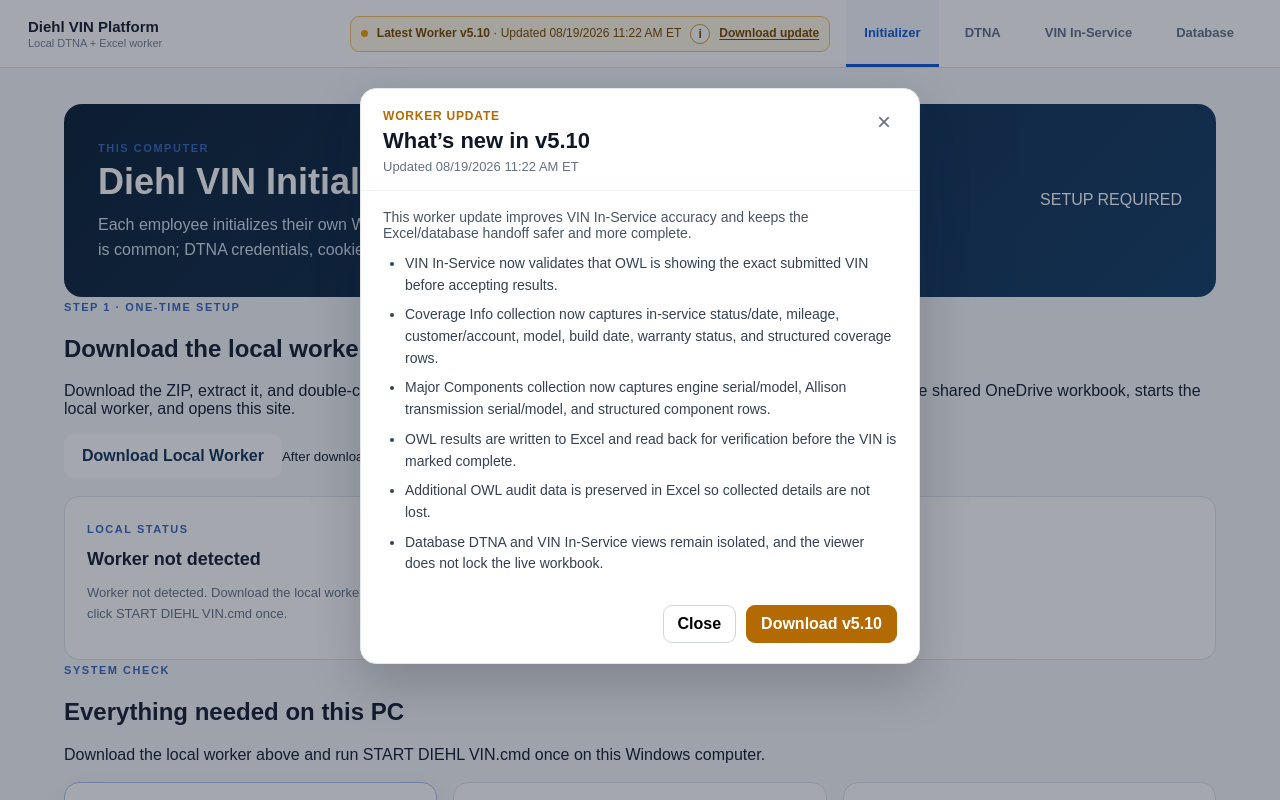
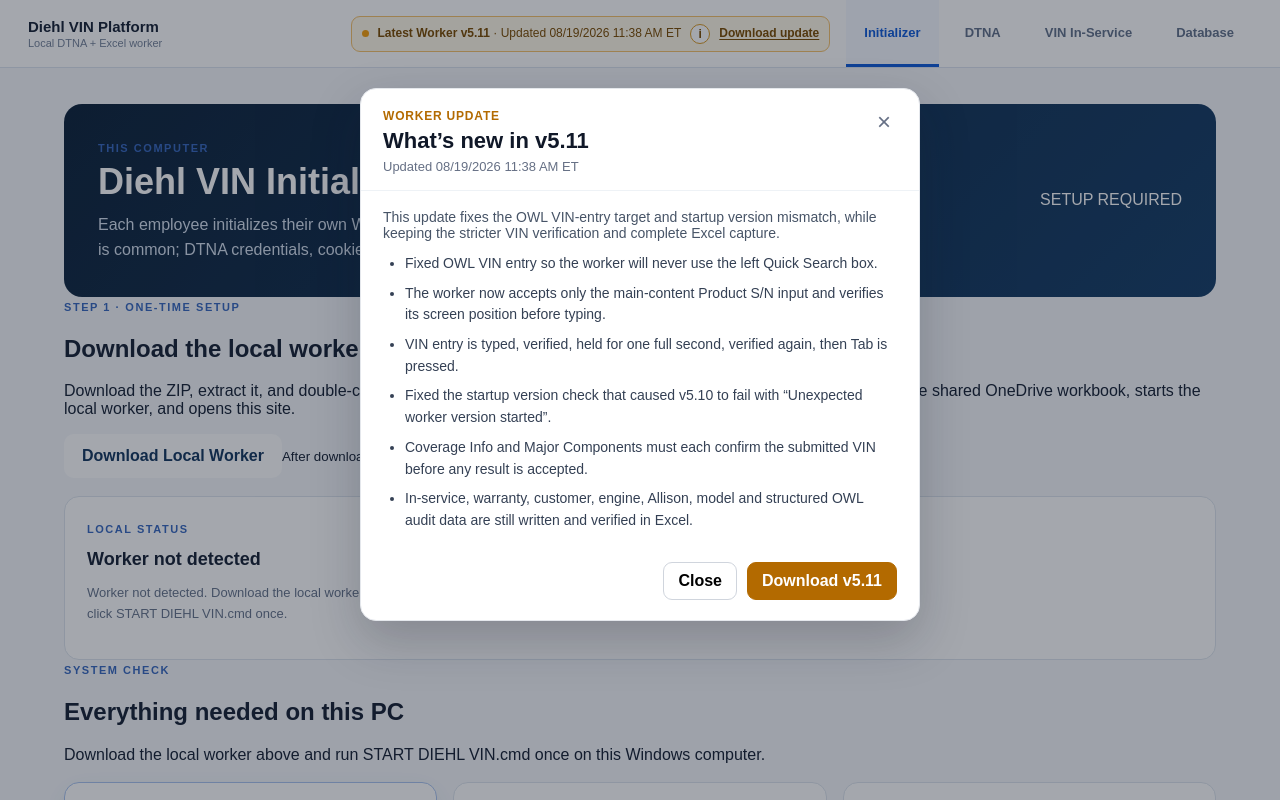
Before and after one commit to Wickey23/Diehl-vin-platform, a Next.js app: page / in a window 1280 px wide. Both pictures are taken after a click on the button "What's new in this worker update". Shown: the top 800 px of the page. Built offline with nearby package versions, Linux system fonts and the light colour scheme; no server answers.

Commit message:
Update worker notice for v5.11 strict OWL fix

```diff
--- a/components/top-tabs.tsx
+++ b/components/top-tabs.tsx
@@ -11,15 +11,15 @@
   { href: '/database', label: 'Database' },
 ];
 
-const LATEST_WORKER_VERSION = '5.10';
-const LATEST_WORKER_UPDATED = '08/19/2026 11:22 AM ET';
+const LATEST_WORKER_VERSION = '5.11';
+const LATEST_WORKER_UPDATED = '08/19/2026 11:38 AM ET';
 const RELEASE_NOTES = [
-  'VIN In-Service now validates that OWL is showing the exact submitted VIN before accepting results.',
-  'Coverage Info collection now captures in-service status/date, mileage, customer/account, model, build date, warranty status, and structured coverage rows.',
-  'Major Components collection now captures engine serial/model, Allison transmission serial/model, and structured component rows.',
-  'OWL results are written to Excel and read back for verification before the VIN is marked complete.',
-  'Additional OWL audit data is preserved in Excel so collected details are not lost.',
-  'Database DTNA and VIN In-Service views remain isolated, and the viewer does not lock the live workbook.',
+  'Fixed OWL VIN entry so the worker will never use the left Quick Search box.',
+  'The worker now accepts only the main-content Product S/N input and verifies its screen position before typing.',
+  'VIN entry is typed, verified, held for one full second, verified again, then Tab is pressed.',
+  'Fixed the startup version check that caused v5.10 to fail with “Unexpected worker version started”.',
+  'Coverage Info and Major Components must each confirm the submitted VIN before any result is accepted.',
+  'In-service, warranty, customer, engine, Allison, model and structured OWL audit data are still written and verified in Excel.',
 ];
 
 export function TopTabs() {
@@ -123,7 +123,7 @@
             </div>
 
             <div style={{padding:'18px 22px 8px'}}>
-              <p style={{margin:'0 0 12px',color:'#475467',fontSize:14}}>This worker update improves VIN In-Service accuracy and keeps the Excel/database handoff safer and more complete.</p>
+              <p style={{margin:'0 0 12px',color:'#475467',fontSize:14}}>This update fixes the OWL VIN-entry target and startup version mismatch, while keeping the stricter VIN verification and complete Excel capture.</p>
               <ul style={{margin:'0 0 8px',paddingLeft:22,color:'#344054',fontSize:14,lineHeight:1.55}}>
                 {RELEASE_NOTES.map((note) => <li key={note} style={{marginBottom:8}}>{note}</li>)}
               </ul>
```
